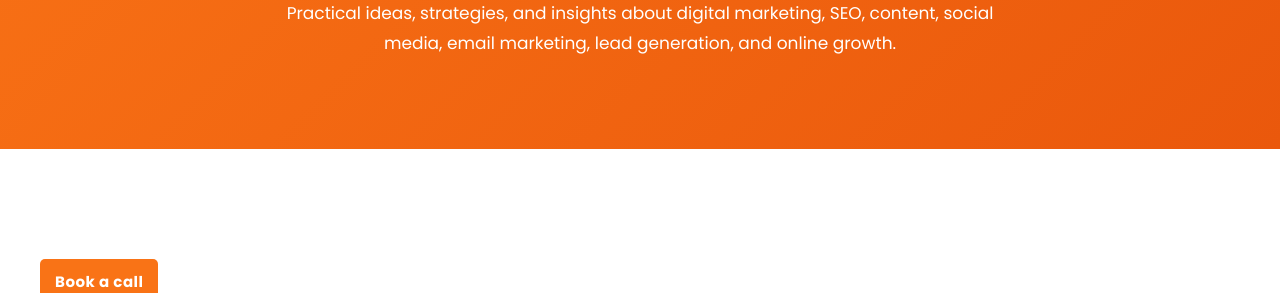
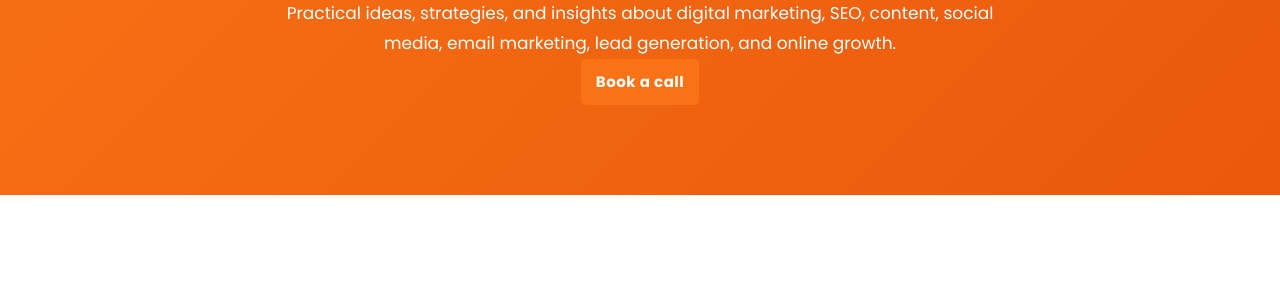
Before and after one commit to kevinarevaloph/kevinarevaloph.github.io, a plain HTML site: page blog.html in a window 1280 px wide. Shown: the part 288-581 px from the top of the page. Drawn offline with Linux system fonts and the light colour scheme.

```diff
--- a/blog.html
+++ b/blog.html
@@ -154,7 +154,11 @@ height="0" width="0" style="display:none;visibility:hidden"></iframe></noscript>
         SEO, content, social media, email marketing, lead generation,
         and online growth.
       </p>
-
+      <a class="btn purple"
+        href="https://kevinarevaloph.github.io/contact-us/contact-us" target="_blank" rel="noopener noreferrer"
+        data-cta="Book a call">
+        Book a call
+      </a>
     </div>
 
   </section>
@@ -165,11 +169,6 @@ height="0" width="0" style="display:none;visibility:hidden"></iframe></noscript>
   <section class="blog-section">
 
     <div class="container">
-      <a class="btn purple"
-        href="https://kevinarevaloph.github.io/contact-us/contact-us" target="_blank" rel="noopener noreferrer"
-        data-cta="Book a call">
-        Book a call
-      </a> <br> <br>
       <div class="blog-section-heading">
 
         <h2>
```
